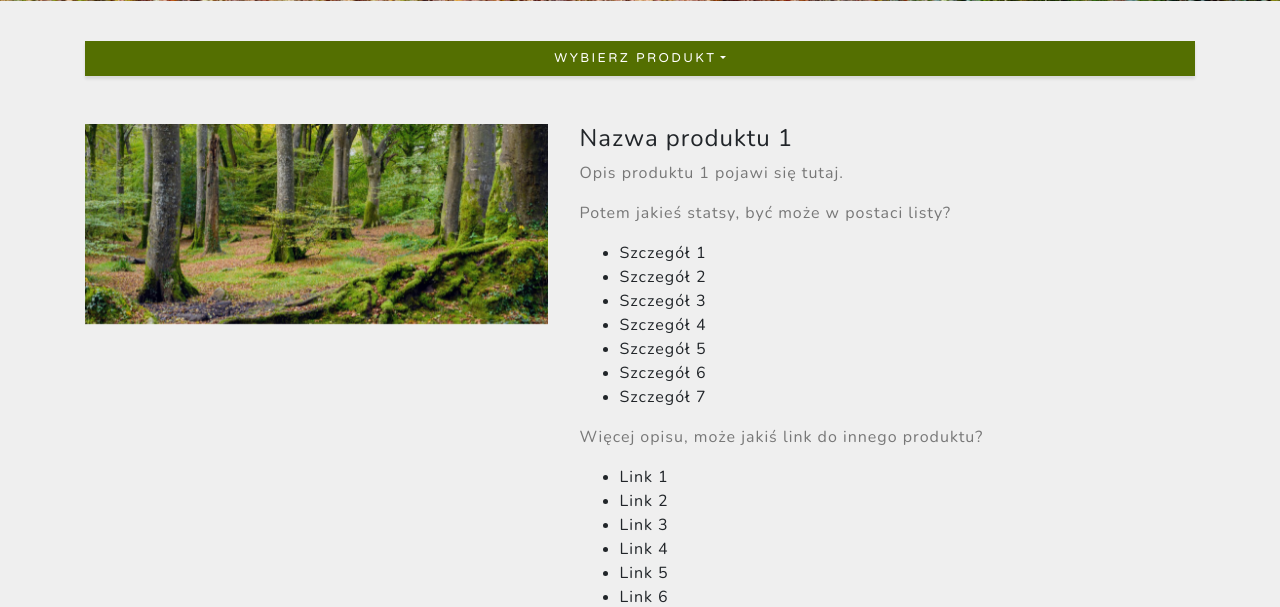
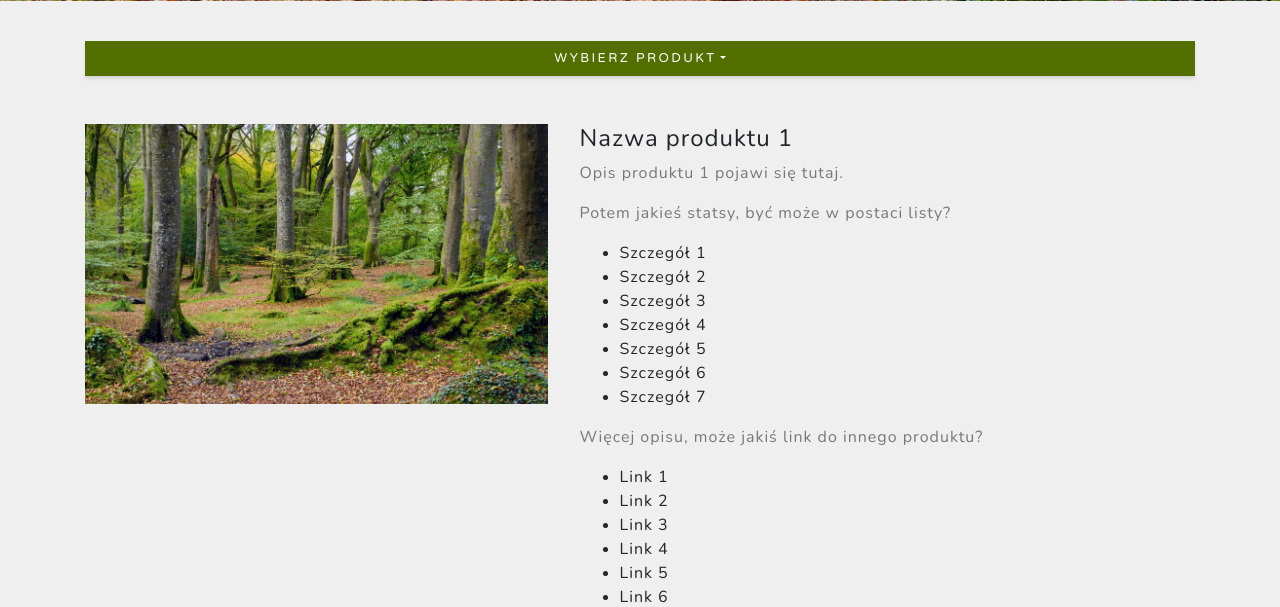
Before and after one commit to Marosek88/admi, a Django app: template templates/website/index.html in a window 1280 px wide. Shown: the part 799-1406 px from the top of the page. Run offline with Django 3.2, Linux system fonts and the light colour scheme; the template is opened without the code that fills it, so the values that code supplies are empty; some libraries are stand-ins or nearby versions.

Commit message:
erased sticky attribute

```diff
--- a/static/css/grayscale.css
+++ b/static/css/grayscale.css
@@ -256,14 +256,7 @@
 }
 
 .products-section .product-img {
-  height: 25vh;
-}
-
-@media (min-width: 768px) {
-  .products-section .product-img {
-    position: sticky;
-    top: 80px;;
-  }
+  height: 35vh;
 }
 
 .products-section .products-section-menu .products-section-menu-item {
```
